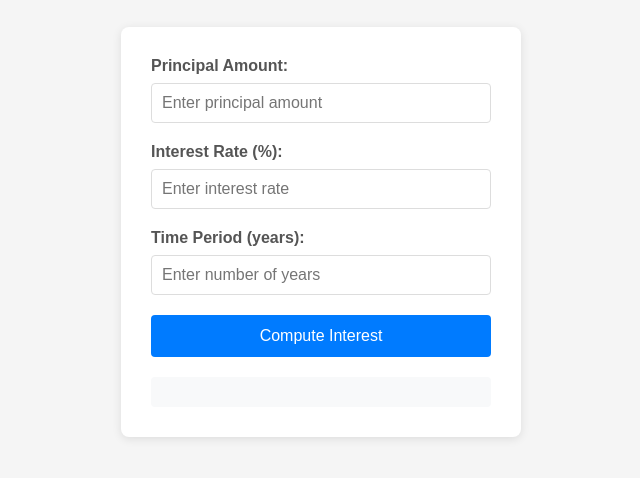
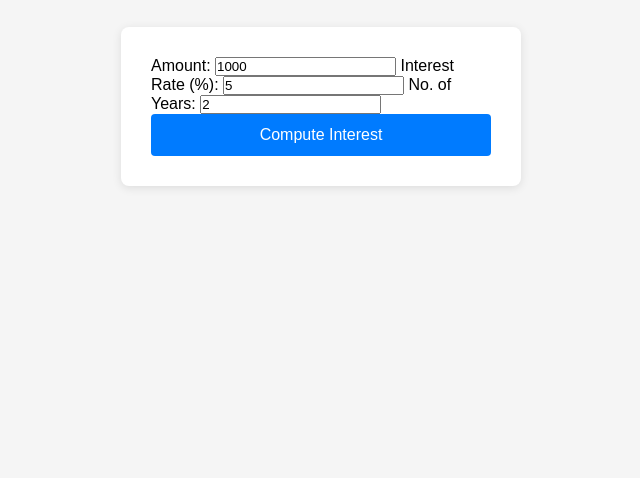
Before and after one commit to KhayalAbdullayev/intermediate_webdev_finalproject, a website: page index.html in a window 1280 px wide. Shown: the part 60-538 px from the top of the page, without its empty margins (319-959 px from the left). Drawn offline with Linux system fonts and the light colour scheme.

Commit message:
Update index.html

```diff
--- a/index.html
+++ b/index.html
@@ -3,37 +3,26 @@
 <head>
     <meta charset="UTF-8">
     <meta name="viewport" content="width=device-width, initial-scale=1.0">
-    <meta name="description" content="Calculate interest rates with our easy-to-use Interest Rate Calculator. Enter your principal amount, interest rate, and time period to compute your interest.">
+    <meta name="description" content="Calculate simple interest rates easily with this online calculator tool.">
     <title>Interest Rate Calculator</title>
-    <link rel="icon" href="favicon.ico">
+    <link rel="icon" type="image/x-icon" href="favicon.ico">
     <link rel="stylesheet" href="style.css">
 </head>
 <body>
     <h1>Interest Rate Calculator</h1>
+    <div class="calculator">
+        <label for="principal">Amount:</label>
+        <input type="number" id="principal" value="1000">
 
-    <div class="calculator">
-        <div class="input-group">
-            <label for="principal">Principal Amount:</label>
-            <input type="number" id="principal" placeholder="Enter principal amount">
-        </div>
+        <label for="rate">Interest Rate (%):</label>
+        <input type="number" id="rate" value="5">
 
-        <div class="input-group">
-            <label for="rate">Interest Rate (%):</label>
-            <input type="number" id="rate" placeholder="Enter interest rate">
-        </div>
-
-        <div class="input-group">
-            <label for="years">Time Period (years):</label>
-            <input type="number" id="years" placeholder="Enter number of years">
-        </div>
+        <label for="years">No. of Years:</label>
+        <input type="number" id="years" value="2">
 
         <button id="computeBtn">Compute Interest</button>
-
-        <div class="result">
-            <span id="result"></span>
-        </div>
+        <span id="result"></span>
     </div>
-
-    <script src="dist/bundle.js"></script>
+    <script src="script.js"></script>
 </body>
 </html>
```
